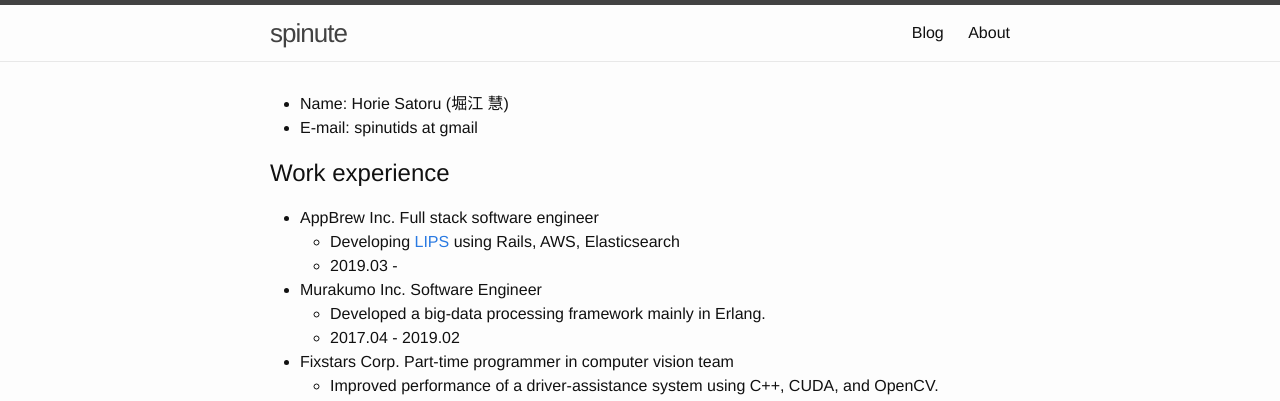
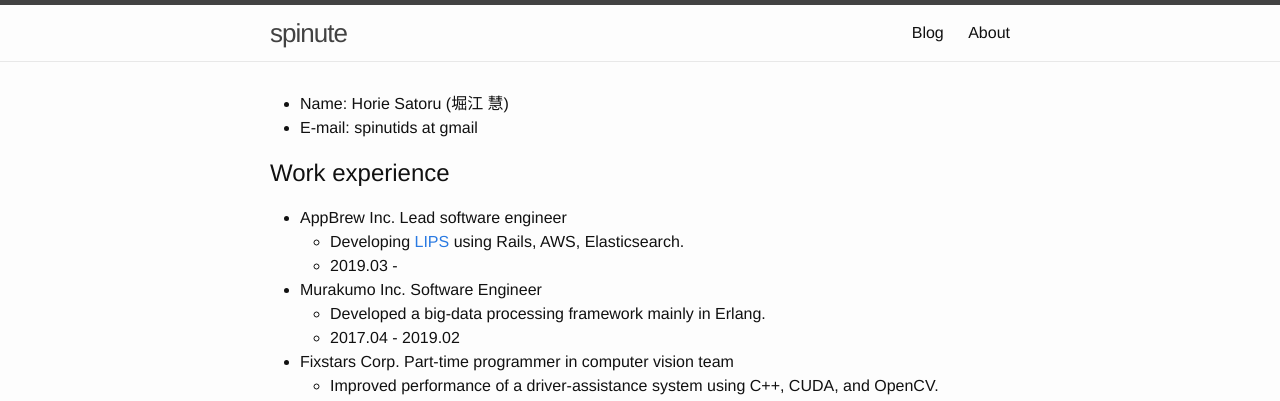
Before and after one commit to spinute/spinute.github.io, a Jekyll site: the page built from index.md, in a window 1280 px wide. Shown: the top 401 px of the page. Built offline with Jekyll 4.4.1, drawn with Linux system fonts in a browser that asks for light colours.

Commit message:
smallfix

```diff
--- a/index.md
+++ b/index.md
@@ -8,8 +8,8 @@ title: About
 
 ## Work experience
 
-* AppBrew Inc. Full stack software engineer
-  * Developing [LIPS](https://itunes.apple.com/jp/app/id1182886549) using Rails, AWS, Elasticsearch
+* AppBrew Inc. Lead software engineer
+  * Developing [LIPS](https://itunes.apple.com/jp/app/id1182886549) using Rails, AWS, Elasticsearch.
   * 2019.03 -
 * Murakumo Inc. Software Engineer
   * Developed a big-data processing framework mainly in Erlang.
```
